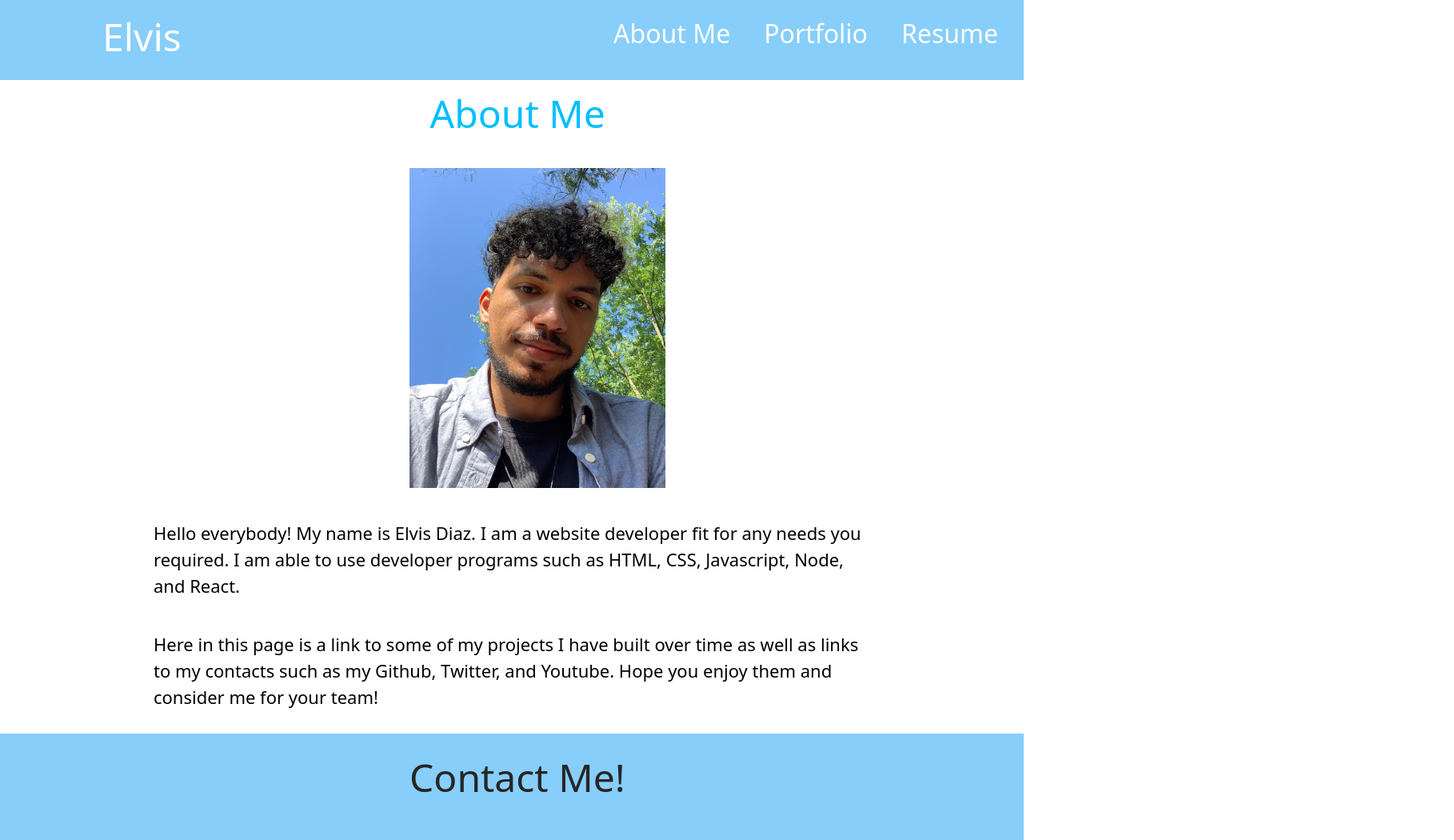
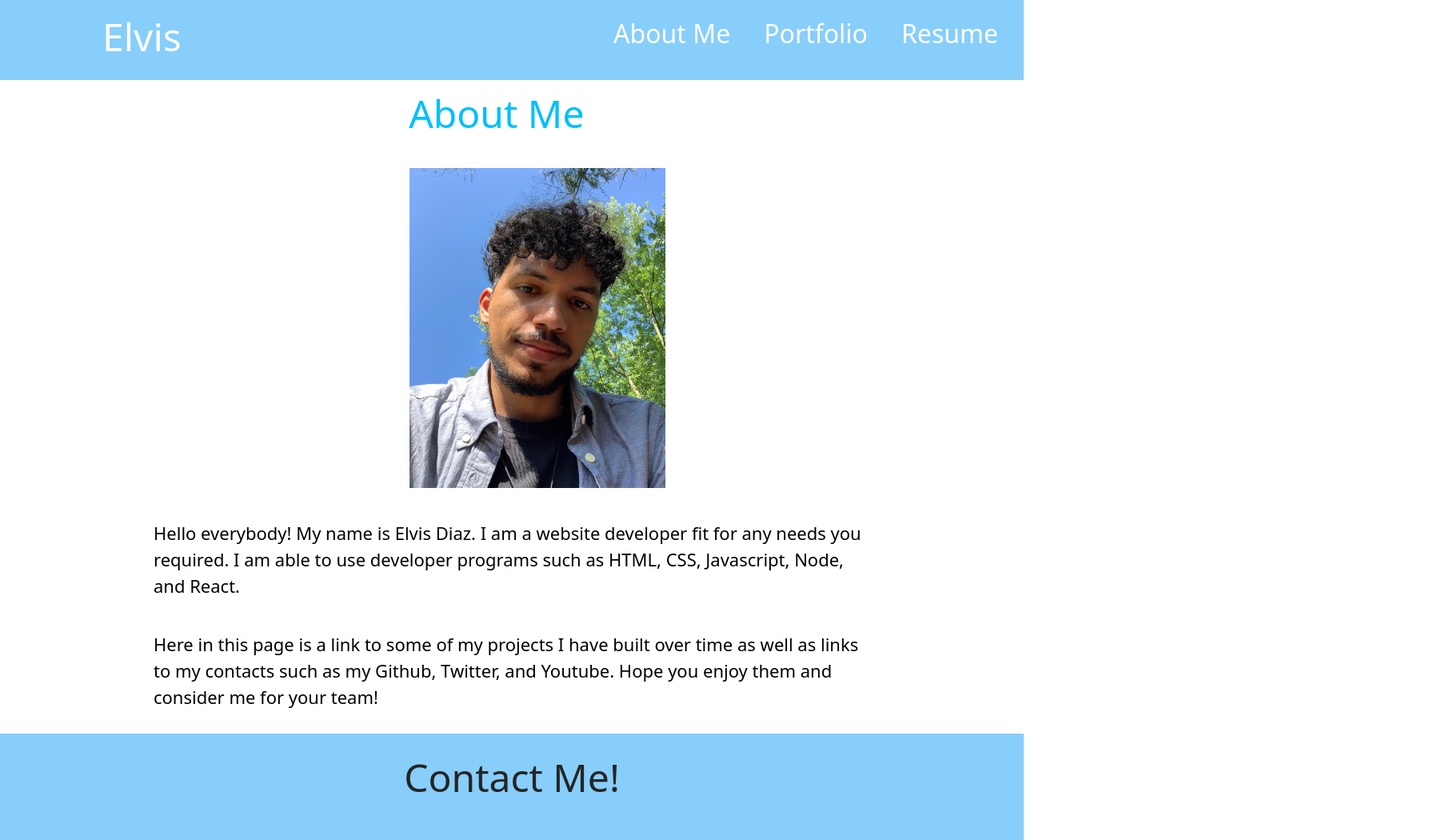
Before and after one commit to Elvisdiaz1/portfolio-react-version, a React (Create React App) app: page / in a window 1280 px wide. Shown: the top 1050 px of the page at 80% size, 1818 px wide, since content can reach past the window. Built offline with nearby package versions, Linux system fonts and the light colour scheme.

Commit message:
fixes extra padding on the side problem and changes the footer text to be white

```diff
--- a/src/components/style.css
+++ b/src/components/style.css
@@ -80,9 +80,10 @@ nav li a,
 #heading h2 {
   padding-top: 1%;
   position: relative;
-  left: 42%;
   font-size: 3em;
   color: #00bfff;
+  text-align: center;
+  margin-left: -3%;
 }
 
 .paragraph1 {
@@ -213,7 +214,7 @@ nav li a,
   font-size: 3em;
   color: #252525;
   padding-bottom: 3%;
-  left: 40%;
+  text-align: center;
 }
 
 #footer {
```
Also changed, not shown: 1 other file (tests, documents, lock files or other folders).
